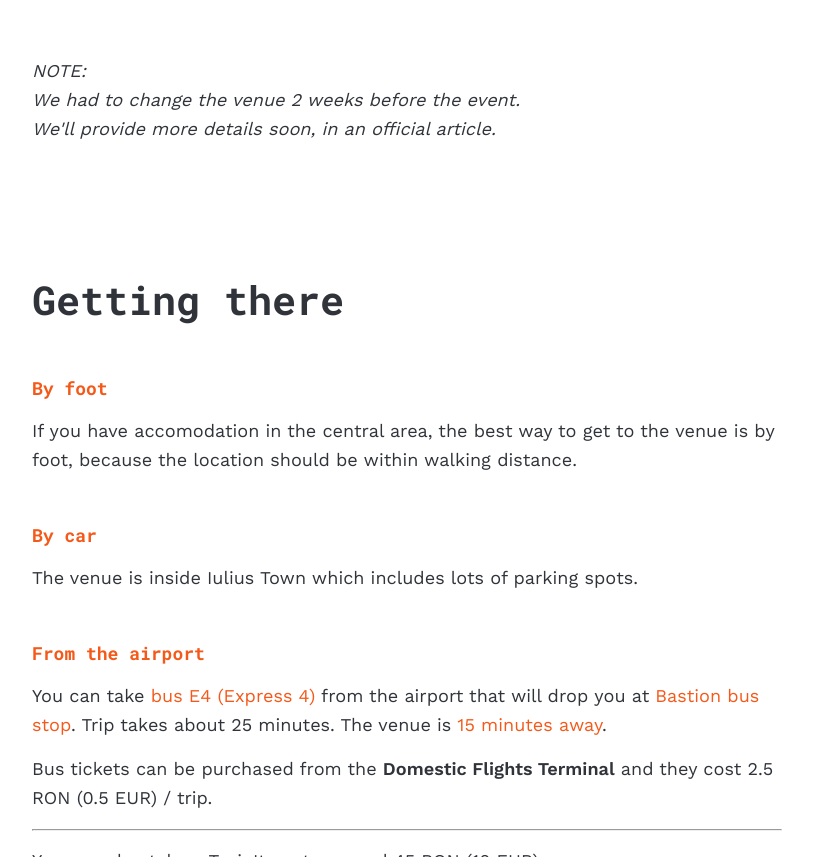
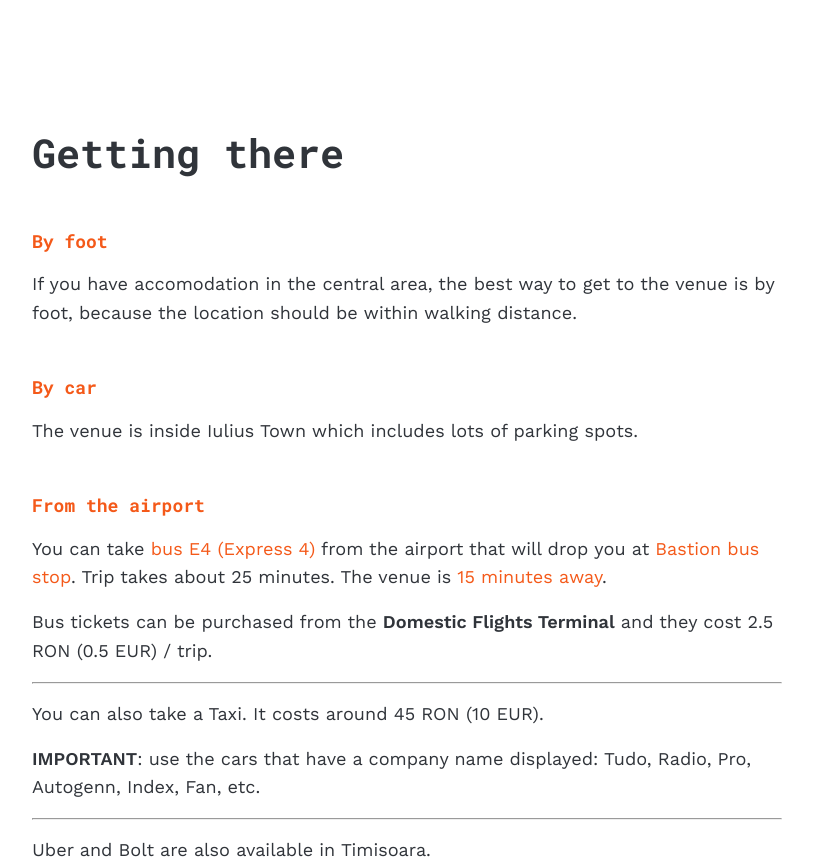
Before and after one commit to tim-js/revojs.ro, a Gatsby site: page /venue in a window 1280 px wide. Shown: the part 1571-2428 px from the top of the page, without its empty margins (233-1046 px from the left). Built offline with nearby package versions, Linux system fonts and the light colour scheme; Gatsby itself is replaced by a stand-in of ours.

Commit message:
Update venue.jsx

```diff
--- a/src/pages/venue.jsx
+++ b/src/pages/venue.jsx
@@ -47,14 +47,6 @@ export default () => {
               >
                 <Button white>View location on map</Button>
               </OutboundLink>
-            </p>
-            <br />
-            <p>
-              <i>
-                NOTE: <br />
-                We had to change the venue 2 weeks before the event. <br />
-                We'll provide more details soon, in an official article.
-              </i>
             </p>
           </section>
 
```
